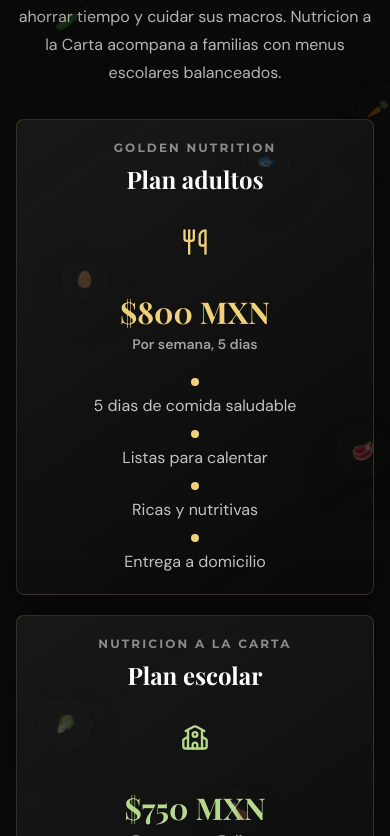
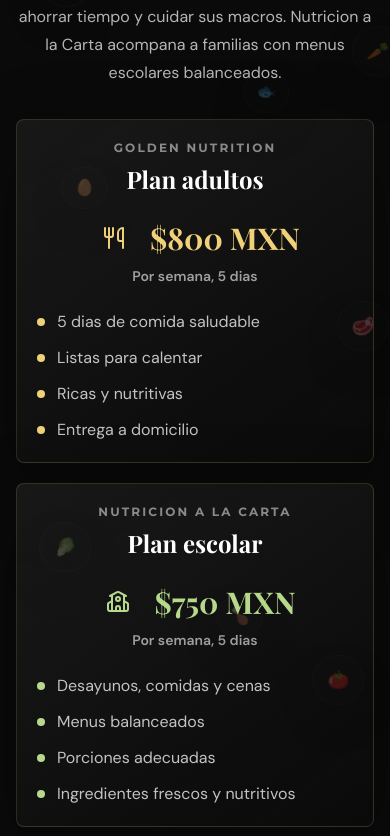
Before and after one commit to BryanPMX/juarez-golden-nutrition-website, a React (Vite) app: page / in a window 390 px wide. Shown: the part 1688-2524 px from the top of the page. Built offline with nearby package versions, Linux system fonts and the light colour scheme; no server answers.

Commit message:
Refine text alignment patterns

```diff
--- a/src/sections/ContactSection.tsx
+++ b/src/sections/ContactSection.tsx
@@ -404,7 +404,7 @@
 
 const Field = ({ label, error, className = '', children }: FieldProps) => (
   <label className={`block ${className}`}>
-    <span className="mb-2 block text-sm font-bold text-white/80">{label}</span>
+    <span className="mb-2 block text-left text-sm font-bold text-white/80">{label}</span>
     {children}
     {error ? <span className="mt-2 block text-sm text-gold-light">{error}</span> : null}
   </label>
--- a/src/sections/FaqSection.tsx
+++ b/src/sections/FaqSection.tsx
@@ -41,11 +41,11 @@
                 <button
                   type="button"
                   onClick={() => setActive(open ? -1 : index)}
-                  className="focus-ring relative flex w-full items-center justify-center gap-4 px-12 py-5 text-center"
+                  className="focus-ring flex w-full items-center justify-between gap-4 px-5 py-5 text-left"
                   aria-expanded={open}
                 >
                   <span className="font-bold text-white">{item.question[locale]}</span>
-                  <ChevronDown className={`absolute right-5 h-5 w-5 shrink-0 text-gold-light transition ${open ? 'rotate-180' : ''}`} />
+                  <ChevronDown className={`h-5 w-5 shrink-0 text-gold-light transition ${open ? 'rotate-180' : ''}`} />
                 </button>
                 <AnimatePresence initial={false}>
                   {open ? (
@@ -54,7 +54,7 @@
                       animate={{ height: 'auto', opacity: 1 }}
                       exit={{ height: 0, opacity: 0 }}
                     >
-                      <p className="px-5 pb-5 text-center leading-7 text-white/70">{item.answer[locale]}</p>
+                      <p className="px-5 pb-5 text-left leading-7 text-white/70">{item.answer[locale]}</p>
                     </motion.div>
                   ) : null}
                 </AnimatePresence>
--- a/src/sections/MenuSection.tsx
+++ b/src/sections/MenuSection.tsx
@@ -16,6 +16,7 @@
   const [activePlan, setActivePlan] = useState<PlanId>('adult');
   const [emblaRef] = useEmblaCarousel({ align: 'start', dragFree: true });
   const plan = useMemo(() => plans.find((item) => item.id === activePlan) ?? plans[0], [activePlan]);
+  const PlanIcon = plan.icon;
 
   return (
     <section id="menu" className="relative overflow-hidden bg-[#111111]">
@@ -52,14 +53,15 @@
           >
             <p className="eyebrow">{plan.brand}</p>
             <h3 className="mt-3 font-display text-3xl font-bold leading-tight text-white sm:text-4xl">{plan.title[locale]}</h3>
-            <p className={`mt-4 font-display text-4xl font-bold sm:mt-5 sm:text-5xl ${plan.accent === 'leaf' ? 'text-leaf-light' : 'text-gold-light'}`}>
+            <p className={`mt-4 flex items-center justify-center gap-3 font-display text-4xl font-bold sm:mt-5 sm:text-5xl ${plan.accent === 'leaf' ? 'text-leaf-light' : 'text-gold-light'}`}>
+              <PlanIcon className="h-8 w-8 shrink-0" />
               {plan.price}
             </p>
             <p className="mt-2 text-white/60">{plan.duration[locale]}</p>
             <p className="mt-5 text-base leading-7 text-white/75 sm:text-lg sm:leading-8">{plan.target[locale]}</p>
             <ul className="mt-6 grid gap-3">
               {plan.features.map((feature) => (
-                <li key={feature.es} className="rounded-lg border border-white/10 bg-white/[0.04] px-4 py-3 text-white/75">
+                <li key={feature.es} className="rounded-lg border border-white/10 bg-white/[0.04] px-4 py-3 text-left text-white/75">
                   {feature[locale]}
                 </li>
               ))}
@@ -86,7 +88,7 @@
                   {adultMenus.map((menu, index) => (
                     <motion.article
                       key={menu.id}
-                  className="shrink-0 basis-[86%] rounded-3xl border border-white/10 bg-ink-card p-5 text-center shadow-2xl transition hover:-translate-y-2 hover:border-gold/40 sm:basis-[52%] lg:basis-[38%]"
+                      className="shrink-0 basis-[86%] rounded-3xl border border-white/10 bg-ink-card p-5 text-center shadow-2xl transition hover:-translate-y-2 hover:border-gold/40 sm:basis-[52%] lg:basis-[38%]"
                       initial={{ opacity: 0, y: 24 }}
                       whileInView={{ opacity: 1, y: 0 }}
                       viewport={{ once: true, amount: 0.25 }}
--- a/src/sections/ServicesSection.tsx
+++ b/src/sections/ServicesSection.tsx
@@ -30,24 +30,24 @@
                 viewport={{ once: true, amount: 0.3 }}
                 transition={{ delay: index * 0.12 }}
               >
-                <div className="flex flex-col items-center gap-4">
+                <div className="text-center">
                   <div>
                     <p className="font-label text-xs font-bold uppercase tracking-[0.18em] text-white/50">{plan.brand}</p>
                     <h3 className="mt-2 font-display text-2xl font-bold leading-tight text-white sm:text-3xl">{plan.title[locale]}</h3>
                   </div>
-                  <div className="relative grid h-16 w-16 shrink-0 place-items-center">
+                </div>
+                <p className={`mt-5 flex items-center justify-center gap-3 font-display text-3xl font-bold sm:mt-6 sm:text-4xl ${plan.accent === 'leaf' ? 'text-leaf-light' : 'text-gold-light'}`}>
+                  <span className="relative grid h-12 w-12 shrink-0 place-items-center">
                     <Lottie animationData={nutritionPulse} loop className="absolute inset-0 opacity-70" />
-                    <Icon className={`relative h-7 w-7 ${plan.accent === 'leaf' ? 'text-leaf-light' : 'text-gold-light'}`} />
-                  </div>
-                </div>
-                <p className={`mt-5 font-display text-3xl font-bold sm:mt-6 sm:text-4xl ${plan.accent === 'leaf' ? 'text-leaf-light' : 'text-gold-light'}`}>
+                    <Icon className="relative h-6 w-6" />
+                  </span>
                   {plan.price}
                 </p>
-                <p className="mt-1 text-sm font-semibold text-white/60">{plan.duration[locale]}</p>
-                <ul className="mt-6 grid gap-3">
+                <p className="mt-1 text-center text-sm font-semibold text-white/60">{plan.duration[locale]}</p>
+                <ul className="mx-auto mt-6 grid max-w-md gap-3">
                   {plan.features.map((feature) => (
-                    <li key={feature.es} className="flex flex-col items-center gap-2 text-center text-white/75">
-                      <span className={`h-2 w-2 rounded-full ${plan.accent === 'leaf' ? 'bg-leaf-light' : 'bg-gold-light'}`} />
+                    <li key={feature.es} className="flex items-start gap-3 text-left text-white/75">
+                      <span className={`mt-2 h-2 w-2 shrink-0 rounded-full ${plan.accent === 'leaf' ? 'bg-leaf-light' : 'bg-gold-light'}`} />
                       <span>{feature[locale]}</span>
                     </li>
                   ))}
--- a/src/styles.css
+++ b/src/styles.css
@@ -71,12 +71,11 @@
   background: linear-gradient(145deg, rgba(26, 26, 26, 0.92), rgba(10, 10, 10, 0.78));
   border: 1px solid rgba(240, 208, 120, 0.16);
   box-shadow: 0 24px 80px rgba(0, 0, 0, 0.28);
-  text-align: center;
 }
 
 @layer components {
   .field {
-    @apply focus-ring w-full rounded-lg border border-white/10 bg-white/[0.06] px-4 py-3 text-center text-white outline-none transition placeholder:text-white/40 focus:border-gold/70;
+    @apply focus-ring w-full rounded-lg border border-white/10 bg-white/[0.06] px-4 py-3 text-left text-white outline-none transition placeholder:text-white/40 focus:border-gold/70;
   }
 
   .field option {
```
